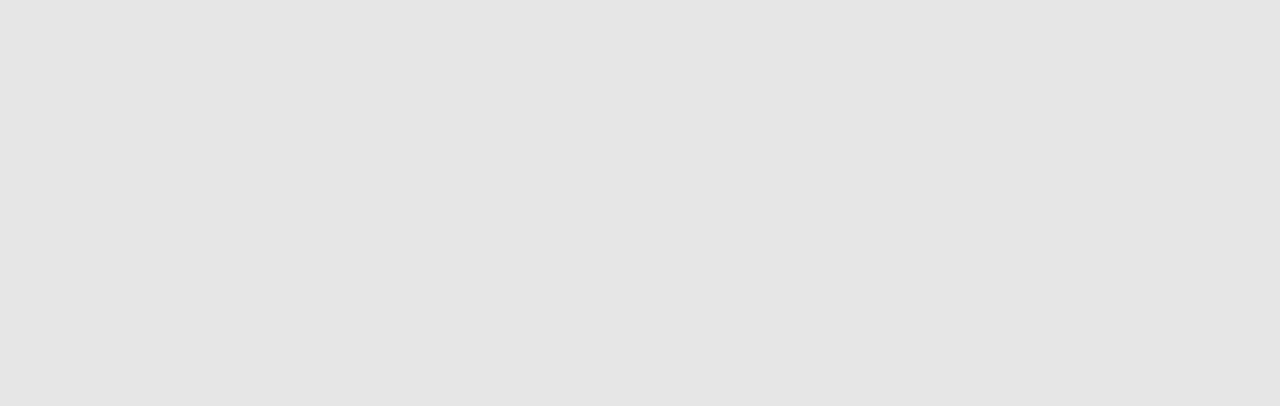
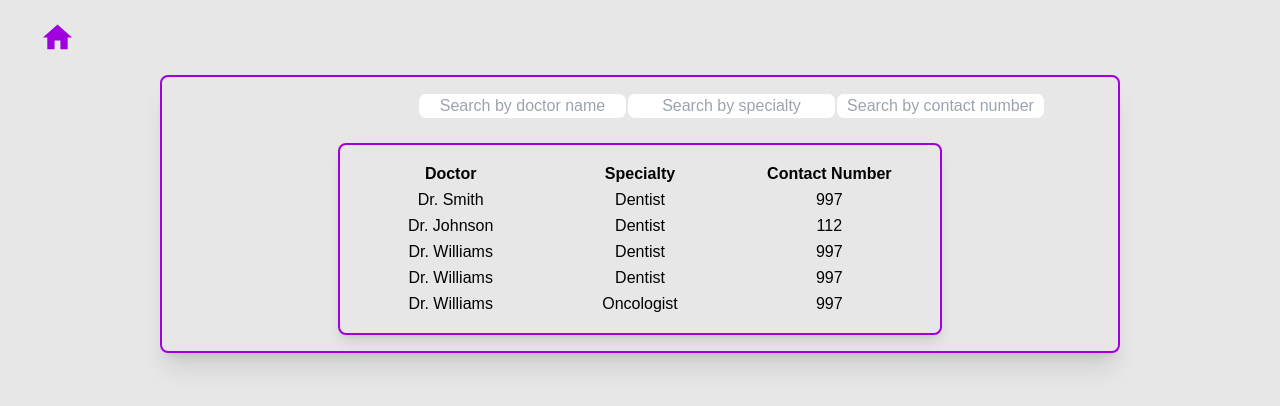
Before and after one commit to MaksymMalicki/PTSIiM-projekt, a React (Create React App) app in the folder frontend/: page /displayDoctors in a window 1280 px wide. Before the commit this address had no page. Shown: the top 406 px of the page. Built offline with nearby package versions, Linux system fonts and the light colour scheme; no server answers; the HTML template or start-up script is replaced by a standard one.

Commit message:
added new route, implemented disp doctors page

```diff
--- a/frontend/src/App.js
+++ b/frontend/src/App.js
@@ -4,6 +4,8 @@ import Home from "./pages/Home";
 import Login from "./pages/Login";
 import Register from "./pages/Register";
 import DisplayAppointments from "./pages/DisplayAppointments";
+import Profile from "./pages/Profile";
+import DisplayDoctors from "./pages/DisplayDoctors";
 
 function App() {
   return (
@@ -14,6 +16,7 @@ function App() {
           <Route path='/login' element={<Login />} />
           <Route path='/register' element={<Register />} />
           <Route path='/displayAppointments' element={<DisplayAppointments />} />
+          <Route path='/displayDoctors' element={<DisplayDoctors />} />
         </Routes>
       </div>
     </Router>
--- a/frontend/src/pages/DisplayAppointments.js
+++ b/frontend/src/pages/DisplayAppointments.js
@@ -21,20 +21,20 @@ const DisplayAppointments = () => {
   }, []);
 
   const filteredAppointments = appointments.filter(appointment =>
-    appointment.date.includes(searchDate) &&
-    appointment.doctor.includes(searchDoctor) &&
-    appointment.patient.includes(searchPatient)
+    appointment.date.toLowerCase().includes(searchDate.toLowerCase()) &&
+    appointment.doctor.toLowerCase().includes(searchDoctor.toLowerCase()) &&
+    appointment.patient.toLowerCase().includes(searchPatient.toLowerCase())
   );
 
   return (
     <div>
       <Navbar />
       <div className='flex justify-center'>
-        <div className='w-3/4 border-2 p-4 border-[#a000df]'>
-          <div className='mr-40 ml-40 flex justify-between'>
+        <div className='w-3/4 border-2 p-4 border-[#a000df] shadow-xl rounded-lg'>
+          <div className='mr-60 ml-60 flex justify-between'>
             <div>
               <input
-                style={{outlineColor: '#a000df'}} className='focus:outline-none rounded-lg border'
+                style={{outlineColor: '#a000df'}} className='focus:outline-none rounded-lg border text-center'
                 type="text"
                 placeholder="Search by Date"
                 value={searchDate}
@@ -43,7 +43,7 @@ const DisplayAppointments = () => {
             </div>
             <div>
               <input
-                style={{outlineColor: '#a000df'}} className='focus:outline-none rounded-lg border'
+                style={{outlineColor: '#a000df'}} className='focus:outline-none rounded-lg border text-center'
                 type="text"
                 placeholder="Search by Doctor"
                 value={searchDoctor}
@@ -52,7 +52,7 @@ const DisplayAppointments = () => {
             </div>
             <div>
               <input
-                style={{outlineColor: '#a000df'}} className='focus:outline-none rounded-lg border'
+                style={{outlineColor: '#a000df'}} className='focus:outline-none rounded-lg border text-center'
                 type="text"
                 placeholder="Search by Patient"
                 value={searchPatient}
@@ -61,8 +61,8 @@ const DisplayAppointments = () => {
             </div>
           </div><br />
           <div className='w-full'>
-            <div className='mr-40 ml-40 border-2 p-4 border-[#a000df] justify-between'>
-              <table className='w-full'>
+            <div className='mr-40 ml-40 border-2 p-4 border-[#a000df] justify-between rounded-lg shadow-lg'>
+              <table className='w-full table-fixed'>
                 <thead>
                   <tr>
                     <th>Date</th>
--- /dev/null
+++ b/frontend/src/pages/DisplayDoctors.js
@@ -0,0 +1,73 @@
+import React, { useState, useEffect } from 'react';
+import Navbar from '../components/Navbar';
+
+const DisplayDoctors = () => {
+  const [doctors, setDoctors] = useState([
+    { id: 1, doctor: 'Dr. Smith', specialty: 'Dentist', contact: '997'  },
+    { id: 2, doctor: 'Dr. Johnson', specialty: 'Dentist', contact: '112' },
+    { id: 3, doctor: 'Dr. Williams', specialty: 'Dentist', contact: '997' },
+    { id: 4, doctor: 'Dr. Williams', specialty: 'Dentist', contact: '997' },
+    { id: 5, doctor: 'Dr. Williams', specialty: 'Oncologist', contact: '997' },
+  ]);
+  const [searchDoctor, setSearchDoctor] = useState('');
+  const [searchSpecialty, setSearchSpecialty] = useState('');
+  const [searchContact, setSearchContact] = useState('');
+
+  useEffect(() => {
+    fetch('')
+        .then(response => response.json())
+        .then(data => setDoctors(data))
+        .catch(error => console.error('Error fetching data:', error));
+  }, []);
+
+  const filteredDoctors = doctors.filter(doctor =>
+    doctor.doctor.toLowerCase().includes(searchDoctor.toLowerCase()) &&
+    doctor.specialty.toLowerCase().includes(searchSpecialty.toLowerCase()) &&
+    doctor.contact.toString().includes(searchContact)
+  );
+
+  return (
+    <div>
+        <Navbar />
+        <div className='flex justify-center'>
+            <div className='w-3/4 border-2 p-4 border-[#a000df] shadow-xl rounded-lg'>
+                <div className='mr-60 ml-60 flex justify-between'>
+                    <div>
+                        <input style={{outlineColor: '#a000df'}} className='focus:outline-none rounded-lg border text-center' type='text' value={searchDoctor} onChange={e => setSearchDoctor(e.target.value)} placeholder='Search by doctor name' />
+                    </div>
+                    <div>
+                        <input style={{outlineColor: '#a000df'}} className='focus:outline-none rounded-lg border text-center' type='text' value={searchSpecialty} onChange={e => setSearchSpecialty(e.target.value)} placeholder='Search by specialty' />
+                    </div>
+                    <div>
+                        <input style={{outlineColor: '#a000df'}} className='focus:outline-none rounded-lg border text-center' type='text' value={searchContact} onChange={e => setSearchContact(e.target.value)} placeholder='Search by contact number' />
+                    </div>
+                </div><br />
+                <div className='w-full'>
+                    <div className='mr-40 ml-40 border-2 p-4 border-[#a000df] justify-between rounded-lg shadow-lg'>
+                        <table className='w-full table-fixed'>
+                            <thead>
+                                <tr>
+                                    <th className='width-200px'>Doctor</th>
+                                    <th className='width-200px'>Specialty</th>
+                                    <th className='width-200px'>Contact Number</th>
+                                </tr>
+                            </thead>
+                            <tbody>
+                                {filteredDoctors.map(doctor => (
+                                    <tr key={doctor.id} className='text-center'>
+                                    <td>{doctor.doctor}</td>
+                                    <td>{doctor.specialty}</td>
+                                    <td>{doctor.contact}</td>
+                                    </tr>
+                                ))}
+                            </tbody>
+                        </table>
+                    </div>
+                </div>
+            </div>
+        </div>
+    </div>
+  );
+}
+
+export default DisplayDoctors;
```
